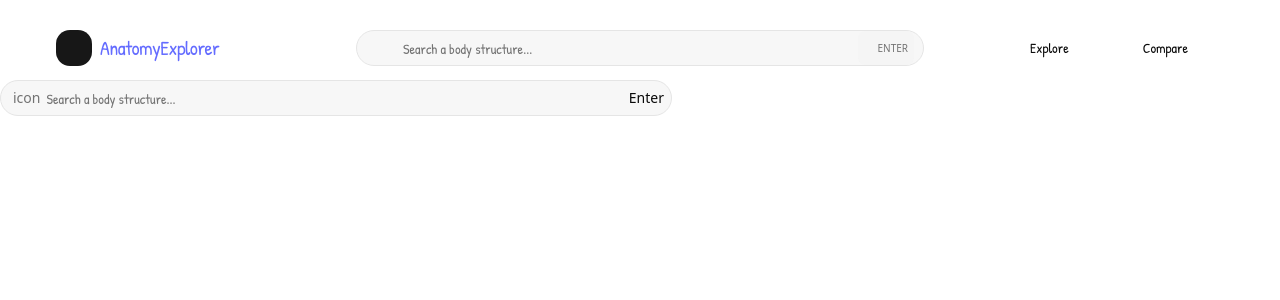
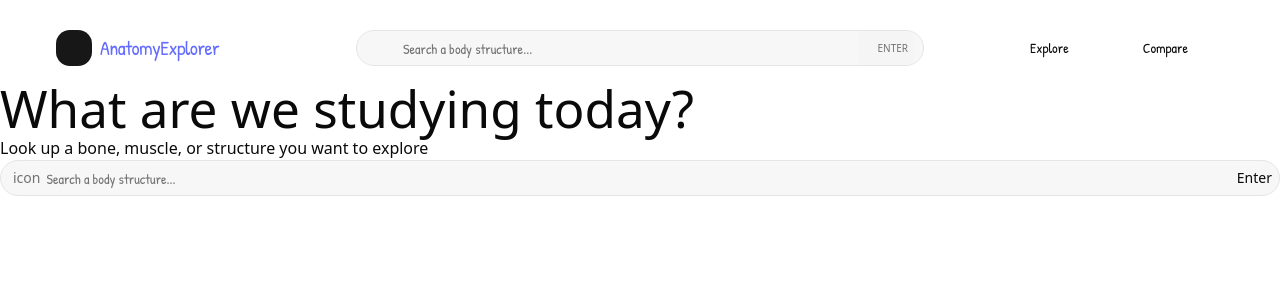
Before and after one commit to HUSS4IN22/free_anatomy_explorer, a React (Vite) app in the folder frontend/: page / in a window 1280 px wide. Shown: the top 300 px of the page. Built offline with nearby package versions, Linux system fonts and the light colour scheme; some icons are missing.

Commit message:
Develop structure of main search hero

```diff
--- a/frontend/src/blocks/MainSearch.tsx
+++ b/frontend/src/blocks/MainSearch.tsx
@@ -1,11 +1,13 @@
 import { InputGroup, InputGroupAddon, InputGroupButton, InputGroupInput } from "@/components/ui/input-group"
 
 export default function MainSearch() {
-  return <div className="flex flex-1 items-center justify-center max-w-2xl">
+  return <div>
+    <h1>What are we studying today?</h1>
+    <p>Look up a bone, muscle, or structure you want to explore</p>
     <InputGroup>
       <InputGroupAddon align="inline-start">icon</InputGroupAddon>
       <InputGroupInput placeholder="Search a body structure..." className="text-sm font-patrick" />
       <InputGroupButton>Enter</InputGroupButton>
     </InputGroup>
-  </div >
+  </div>
 }
```
